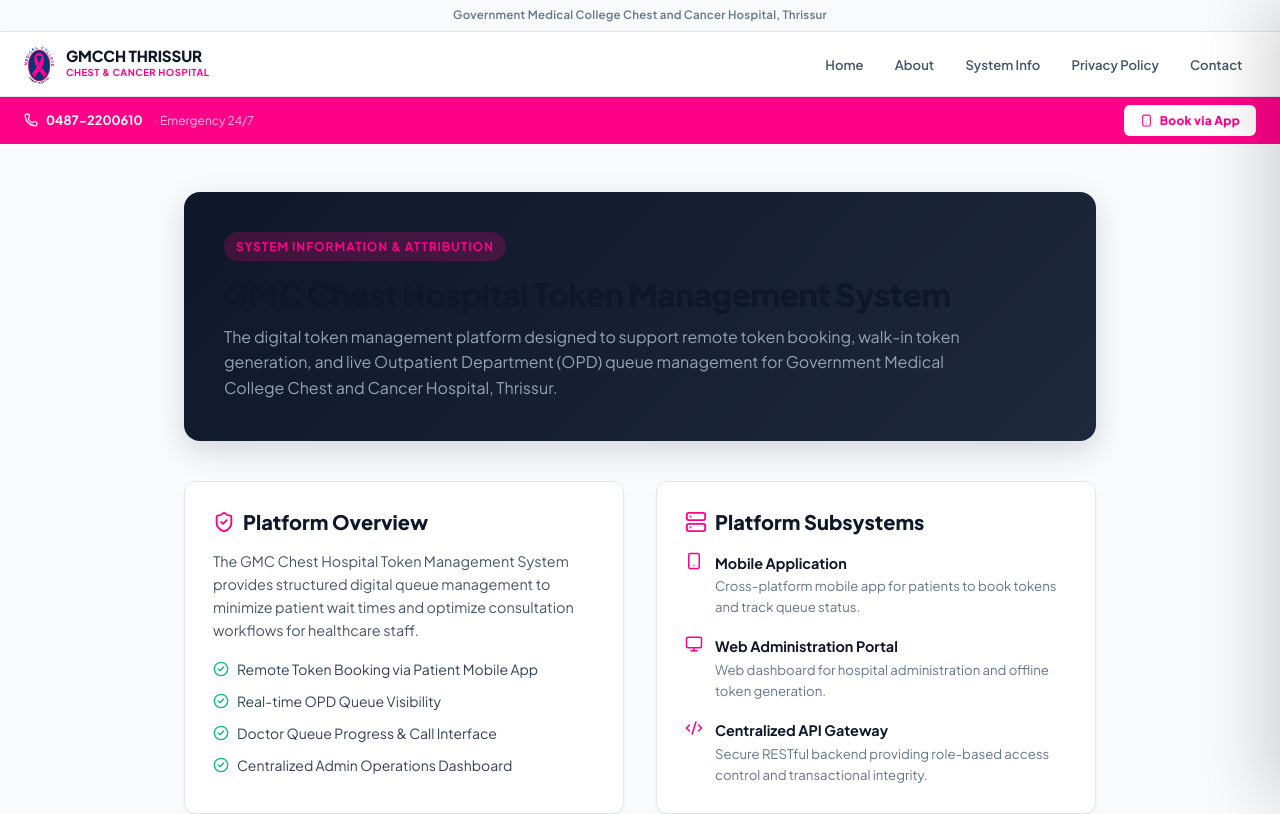
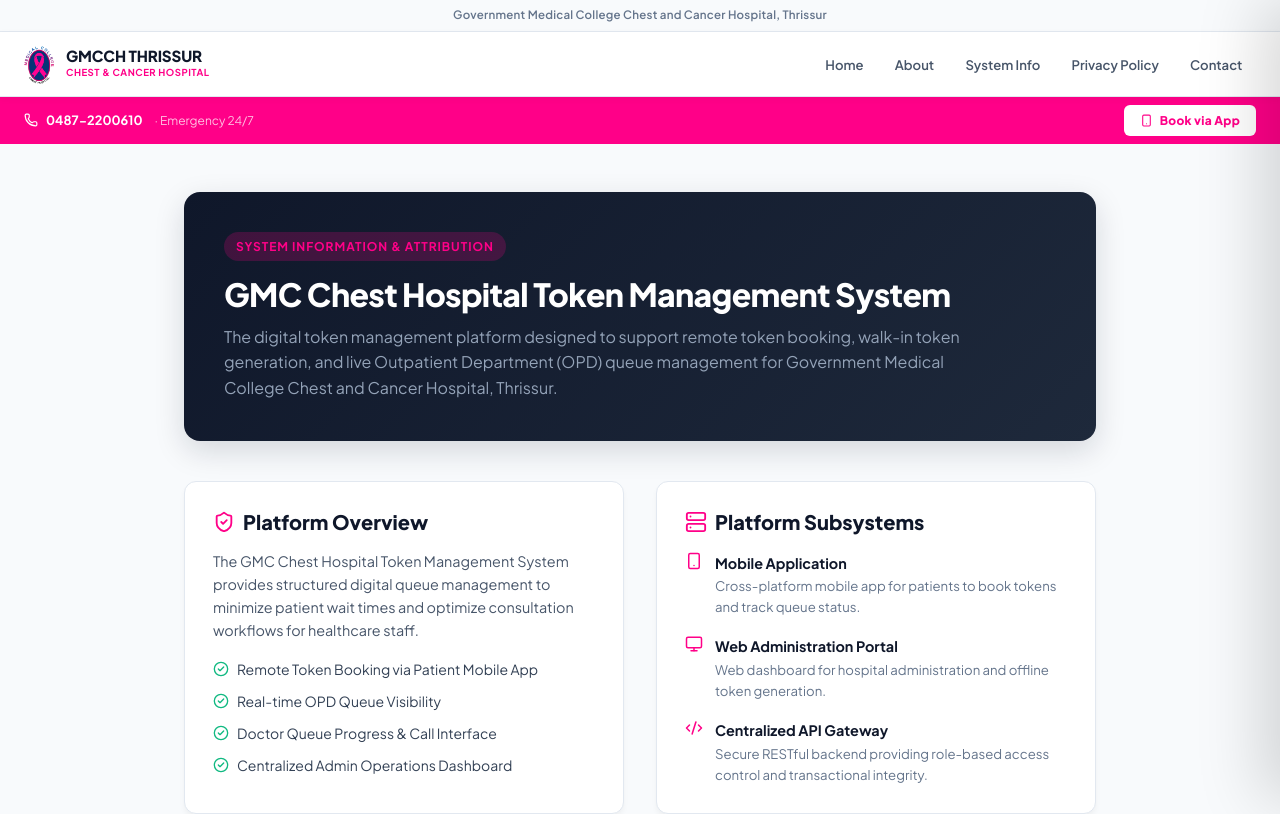
Before and after one commit to chromolog-technologies/gmcc-hospital-token, a React (Vite) app in the folder hospital-token-frontend/: page /project-information in a window 1280 px wide. Shown: the top 814 px of the page. Built offline with nearby package versions, Linux system fonts and the light colour scheme.

Commit message:
fix(ui): Fix h1 text contrast color on dark header banners in Privacy Policy and Project Info

```diff
--- a/hospital-token-frontend/src/pages/PrivacyPolicy.jsx
+++ b/hospital-token-frontend/src/pages/PrivacyPolicy.jsx
@@ -40,7 +40,7 @@ const PrivacyPolicy = () => {
             <div style={{ display: 'flex', alignItems: 'center', gap: '0.5rem', color: '#ff0088', fontWeight: 700, fontSize: '0.8rem', textTransform: 'uppercase', letterSpacing: '0.08em', marginBottom: '0.75rem' }}>
               <ShieldCheck size={18} /> Official Legal Documentation
             </div>
-            <h1 style={{ fontSize: '2rem', fontWeight: 800, marginBottom: '0.5rem', letterSpacing: '-0.02em' }}>
+            <h1 style={{ fontSize: '2rem', fontWeight: 800, marginBottom: '0.5rem', letterSpacing: '-0.02em', color: '#ffffff' }}>
               Privacy Policy for gmcchtsrtoken.in
             </h1>
             <div style={{ display: 'flex', alignItems: 'center', gap: '0.5rem', color: '#94a3b8', fontSize: '0.875rem' }}>
--- a/hospital-token-frontend/src/pages/ProjectInformation.jsx
+++ b/hospital-token-frontend/src/pages/ProjectInformation.jsx
@@ -45,7 +45,7 @@ const ProjectInformation = () => {
             >
               System Information &amp; Attribution
             </span>
-            <h1 style={{ fontSize: '2rem', fontWeight: 800, marginBottom: '0.75rem', letterSpacing: '-0.02em' }}>
+            <h1 style={{ fontSize: '2rem', fontWeight: 800, marginBottom: '0.75rem', letterSpacing: '-0.02em', color: '#ffffff' }}>
               GMC Chest Hospital Token Management System
             </h1>
             <p style={{ color: '#94a3b8', fontSize: '1rem', lineHeight: 1.6, maxWidth: '750px', margin: 0 }}>
```
